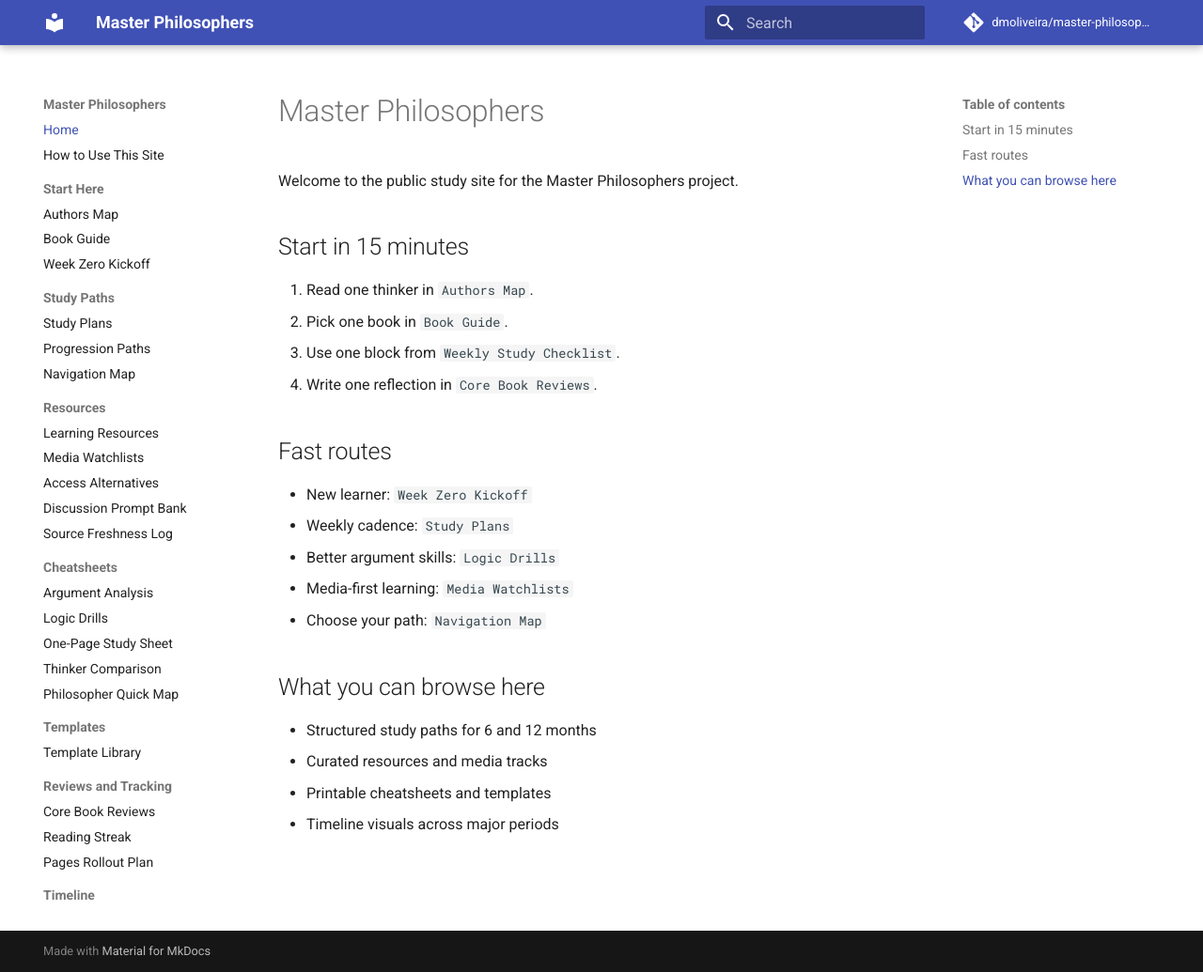
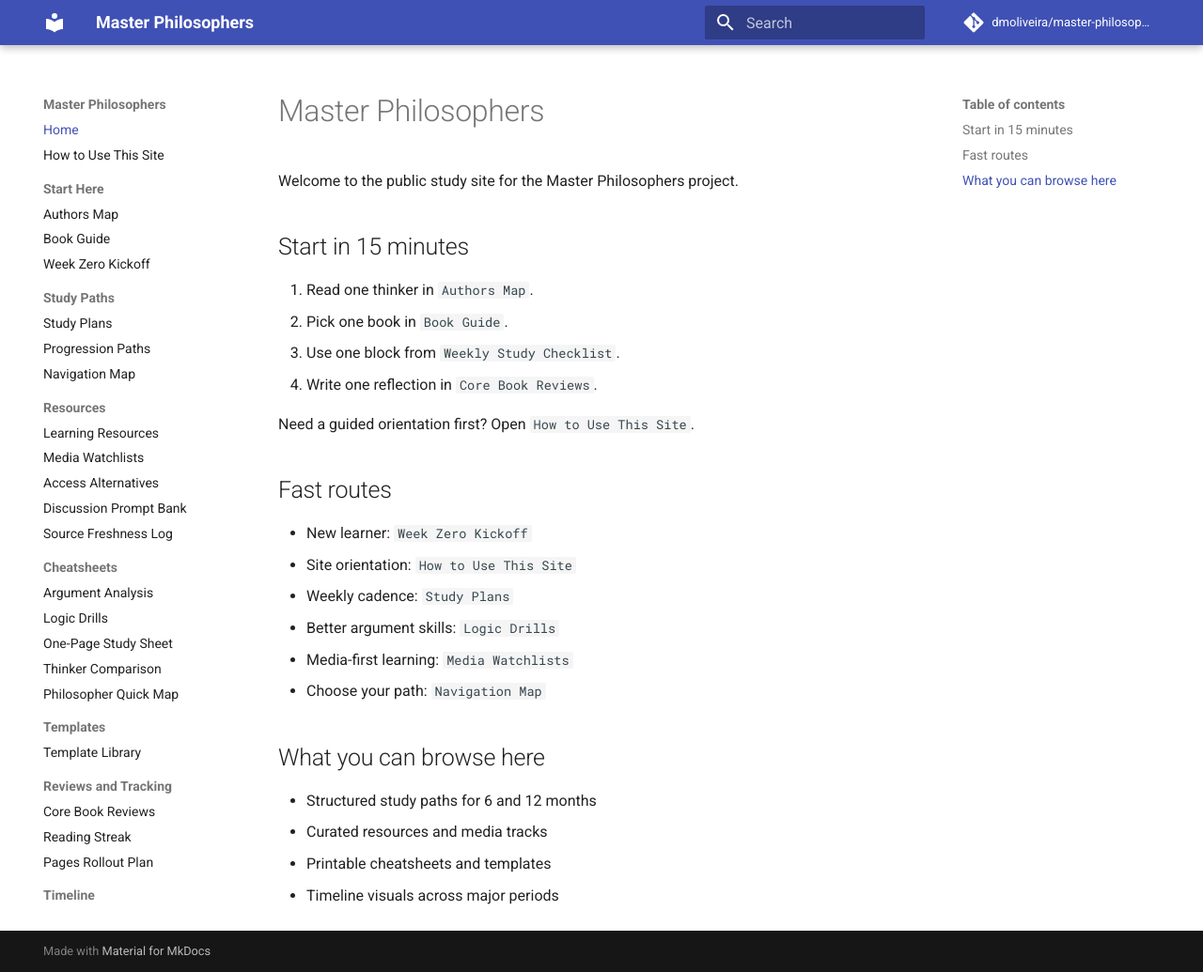
Before and after one commit to dmoliveira/master-philosophers, an MkDocs documentation site: the page built from docs/index.md, in a window 1280 px wide and 1035 px high. Shown: the whole window at 94% size. Built offline with MkDocs 1.6.1 and Material for MkDocs 9.7.7, drawn with Linux system fonts in a browser that asks for light colours; comment, search, counter and statistics services are not loaded.

Commit message:
docs surface onboarding guide in home entry points

```diff
--- a/docs/index.md
+++ b/docs/index.md
@@ -9,9 +9,12 @@ Welcome to the public study site for the Master Philosophers project.
 3. Use one block from `Weekly Study Checklist`.
 4. Write one reflection in `Core Book Reviews`.
 
+Need a guided orientation first? Open `How to Use This Site`.
+
 ## Fast routes
 
 - New learner: `Week Zero Kickoff`
+- Site orientation: `How to Use This Site`
 - Weekly cadence: `Study Plans`
 - Better argument skills: `Logic Drills`
 - Media-first learning: `Media Watchlists`
```
Also changed, not shown: README.md (+1 -0 lines).
